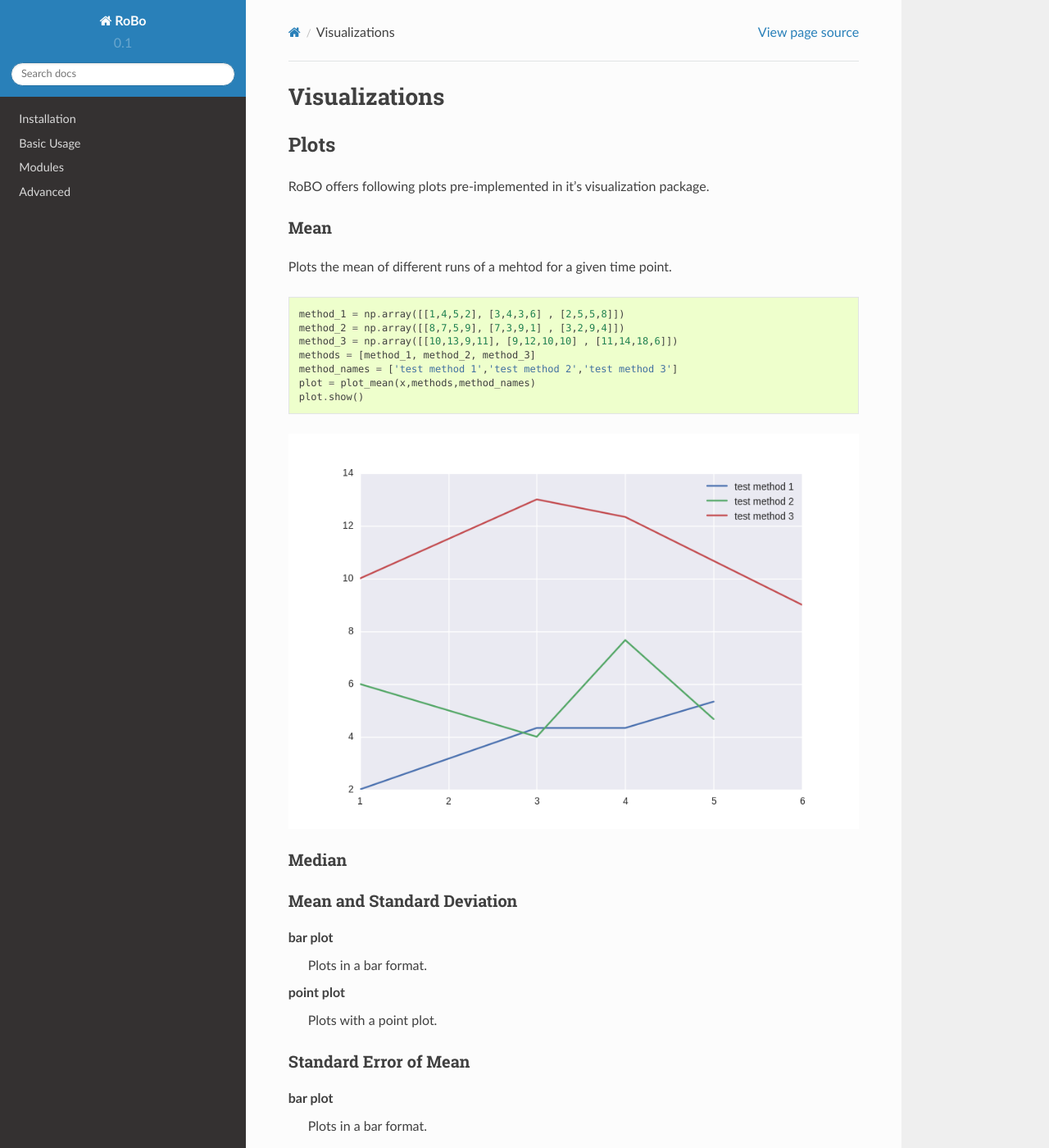
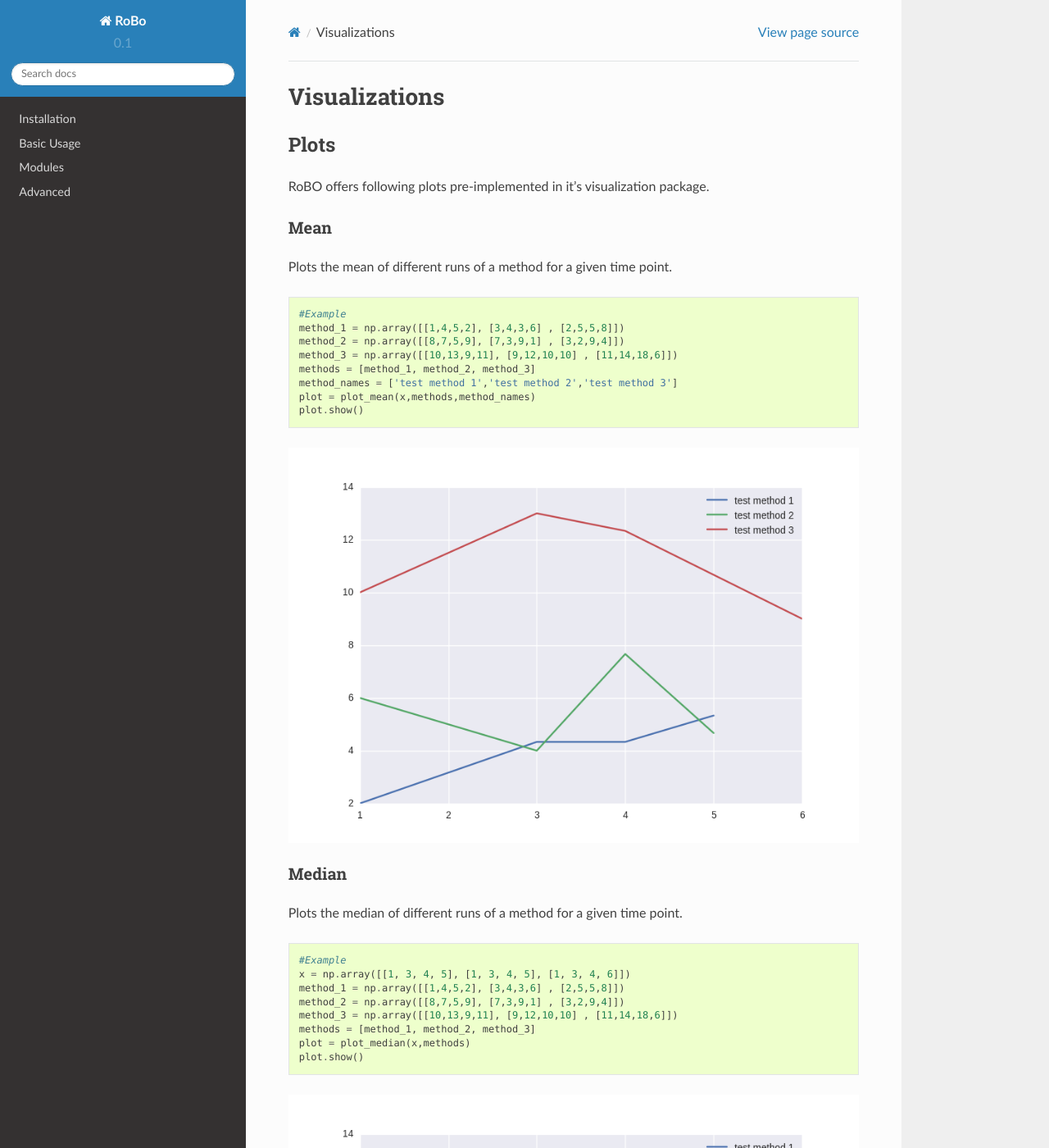
Before and after one commit to automl/RoBO, a Sphinx documentation site: the page built from docs/visualizations.rst, in a window 1280 px wide and 1400 px high. Shown: the whole window at 82% size. Built offline with Sphinx 7.4.7 and the Read the Docs theme 2.0.0, drawn with Linux system fonts in a browser that asks for light colours; formulas are drawn with MathJax 3; pages that are not in the unit, such as notebooks, are missing from menus.

Commit message:
median documentation

```diff
--- a/docs/visualizations.rst
+++ b/docs/visualizations.rst
@@ -11,10 +11,11 @@ RoBO offers following plots pre-implemented in it's visualization package.
 
 Mean
 ^^^^
-Plots the mean of different runs of a mehtod for a given time point.
+Plots the mean of different runs of a method for a given time point.
 
 .. code-block:: python
 
+    #Example
     method_1 = np.array([[1,4,5,2], [3,4,3,6] , [2,5,5,8]])
     method_2 = np.array([[8,7,5,9], [7,3,9,1] , [3,2,9,4]])
     method_3 = np.array([[10,13,9,11], [9,12,10,10] , [11,14,18,6]])
@@ -27,6 +28,20 @@ Plots the mean of different runs of a mehtod for a given time point.
 
 Median
 ^^^^^^
+Plots the median of different runs of a method for a given time point.
+
+.. code-block:: python
+
+    #Example
+    x = np.array([[1, 3, 4, 5], [1, 3, 4, 5], [1, 3, 4, 6]])
+    method_1 = np.array([[1,4,5,2], [3,4,3,6] , [2,5,5,8]])
+    method_2 = np.array([[8,7,5,9], [7,3,9,1] , [3,2,9,4]])
+    method_3 = np.array([[10,13,9,11], [9,12,10,10] , [11,14,18,6]])
+    methods = [method_1, method_2, method_3]
+    plot = plot_median(x,methods)
+    plot.show()
+
+.. image:: mean_example.png
 
 Mean and Standard Deviation
 ^^^^^^^^^^^^^^^^^^^^^^^^^^^
```
Also changed, not shown: docs/median_example.png (added), 1 other file.
